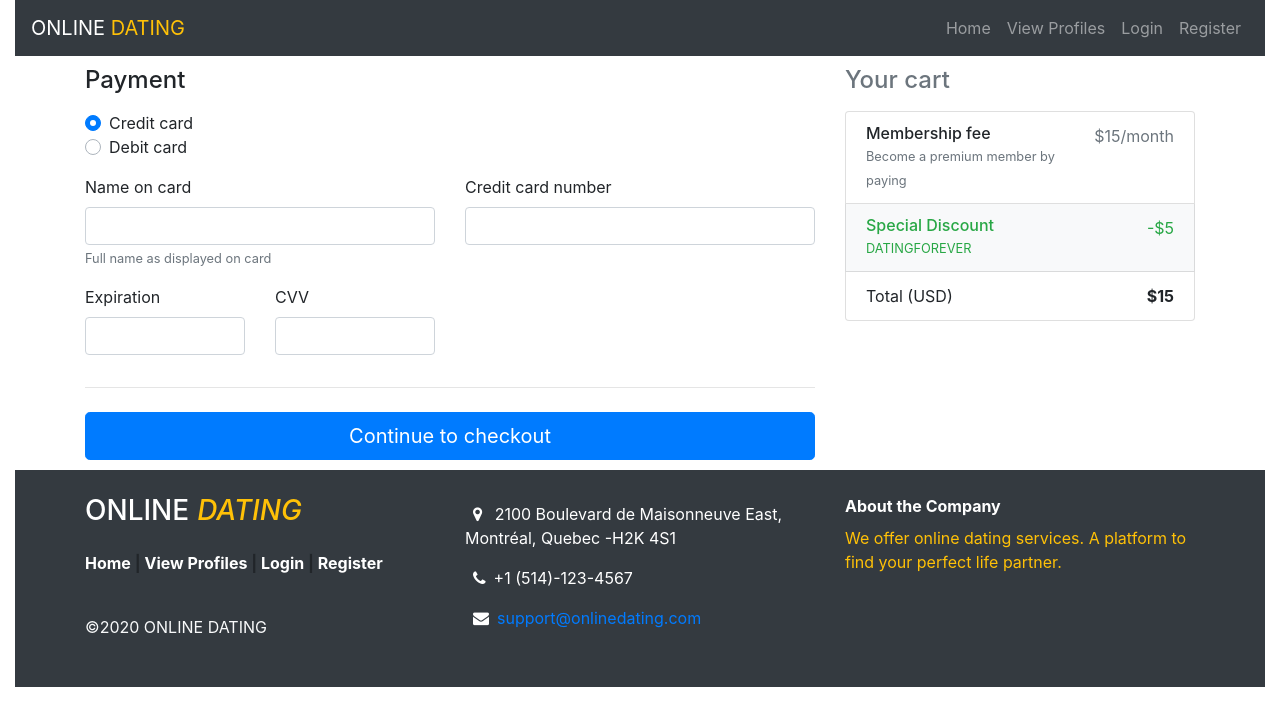
After one commit to vatsal121/datingSitePHP, a PHP site: page /become-premium-member.php in a window 1280 px wide. The commit adds this page. Shown: the top 726 px of the page. Run offline with PHP 8.4, Linux system fonts and the light colour scheme.

Commit message:
Added premium member page and functionality on view profile page

```diff
--- /dev/null
+++ b/become-premium-member.php
@@ -0,0 +1,155 @@
+<?php
+session_start();
+require_once("./Connector/DbConnectorPDO.php");
+require("./helper/helperFunctions.php");
+$userId = isset($_SESSION["userId"]) && !empty($_SESSION["userId"]) ? $_SESSION["userId"] : 0;
+$userObj = $userId !== 0 && !IsVariableIsSetOrEmpty($_SESSION["user"]) ? $_SESSION["user"] : "";
+$connection = getConnection();
+if (isset($_POST["checkout"]) && !IsVariableIsSetOrEmpty($_POST["checkout"])) {
+    $query = "update profile set user_role='premium' where id=:userId";
+    $stmt = $connection->prepare($query);
+    $stmt->bindParam(':userId', $userId);
+    $stmt->execute();
+    $userObj["user_role"] = "premium";
+    $_SESSION["user"] = $userObj;
+
+    header("location:./view-profiles.php");
+}
+?>
+<!doctype html>
+<html lang="en">
+<head>
+    <meta charset="UTF-8">
+    <meta name="viewport"
+          content="width=device-width, user-scalable=no, initial-scale=1.0, maximum-scale=1.0, minimum-scale=1.0">
+    <meta http-equiv="X-UA-Compatible" content="ie=edge">
+    <?php include("./includes/header.php") ?>
+    <link href="./css/style.css" rel="stylesheet" type="text/css">
+    <title>Become Premium Member</title>
+</head>
+<body>
+<div class="container-fluid wrapper">
+    <?php
+    include("./includes/nav-bar.php")
+    ?>
+    <div class="container">
+        <div class="row mt-10 mb-10 justify-content-center">
+            <div class="col-md-4 order-md-2 mb-4">
+                <h4 class="d-flex justify-content-between align-items-center mb-3">
+                    <span class="text-muted">Your cart</span>
+                </h4>
+                <ul class="list-group mb-3">
+
+
+                    <li class="list-group-item d-flex justify-content-between lh-condensed">
+                        <div>
+                            <h6 class="my-0">Membership fee</h6>
+                            <small class="text-muted">Become a premium member by paying </small>
+                        </div>
+                        <span class="text-muted">$15/month</span>
+                    </li>
+                    <li class="list-group-item d-flex justify-content-between bg-light">
+                        <div class="text-success">
+                            <h6 class="my-0">Special Discount</h6>
+                            <small>DATINGFOREVER</small>
+                        </div>
+                        <span class="text-success">-$5</span>
+                    </li>
+                    <li class="list-group-item d-flex justify-content-between">
+                        <span>Total (USD)</span>
+                        <strong>$15</strong>
+                    </li>
+                </ul>
+
+
+            </div>
+            <div class="col-md-8 col-md-offset-2 order-md-1">
+
+                <form class="needs-validation" method="post" action="become-premium-member.php" novalidate="">
+
+                    <h4 class="mb-3">Payment</h4>
+
+                    <div class="d-block my-3">
+                        <div class="custom-control custom-radio">
+                            <input id="credit" name="paymentMethod" type="radio" class="custom-control-input" checked=""
+                                   required="">
+                            <label class="custom-control-label" for="credit">Credit card</label>
+                        </div>
+                        <div class="custom-control custom-radio">
+                            <input id="debit" name="paymentMethod" type="radio" class="custom-control-input"
+                                   required="">
+                            <label class="custom-control-label" for="debit">Debit card</label>
+                        </div>
+                    </div>
+                    <div class="row">
+                        <div class="col-md-6 mb-3">
+                            <label for="cc-name">Name on card</label>
+                            <input type="text" class="form-control" id="cc-name" placeholder="" required="">
+                            <small class="text-muted">Full name as displayed on card</small>
+                            <div class="invalid-feedback">
+                                Name on card is required
+                            </div>
+                        </div>
+                        <div class="col-md-6 mb-3">
+                            <label for="cc-number">Credit card number</label>
+                            <input type="text" class="form-control" id="cc-number" placeholder="" required="">
+                            <div class="invalid-feedback">
+                                Credit card number is required
+                            </div>
+                        </div>
+                    </div>
+                    <div class="row">
+                        <div class="col-md-3 mb-3">
+                            <label for="cc-expiration">Expiration</label>
+                            <input type="text" class="form-control" id="cc-expiration" placeholder="" required="">
+                            <div class="invalid-feedback">
+                                Expiration date required
+                            </div>
+                        </div>
+                        <div class="col-md-3 mb-3">
+                            <label for="cc-expiration">CVV</label>
+                            <input type="text" class="form-control" id="cc-cvv" placeholder="" required="">
+                            <div class="invalid-feedback">
+                                Security code required
+                            </div>
+                        </div>
+                    </div>
+                    <hr class="mb-4">
+                    <input class="btn btn-primary btn-lg btn-block" name="checkout" type="submit"
+                           value="Continue to checkout">
+                </form>
+            </div>
+        </div>
+
+    </div>
+
+
+    <!-- footer -->
+
+    <?php include("./includes/footer.php") ?>
+    <!-- end of footer -->
+</div>
+<script>
+    // Example starter JavaScript for disabling form submissions if there are invalid fields
+    (function () {
+        'use strict';
+
+        window.addEventListener('load', function () {
+            // Fetch all the forms we want to apply custom Bootstrap validation styles to
+            var forms = document.getElementsByClassName('needs-validation');
+
+            // Loop over them and prevent submission
+            var validation = Array.prototype.filter.call(forms, function (form) {
+                form.addEventListener('submit', function (event) {
+                    if (form.checkValidity() === false) {
+                        event.preventDefault();
+                        event.stopPropagation();
+                    }
+                    form.classList.add('was-validated');
+                }, false);
+            });
+        }, false);
+    })();
+</script>
+</body>
+</html>
--- a/css/style.css
+++ b/css/style.css
@@ -208,6 +208,10 @@
     height: 250px;
 }
 
+.btnPremium, .btnPremium:hover {
+    color: #fff;
+}
+
 /* Edit Profile Page CSS */
 
 #leftPanel {
--- a/includes/footer.php
+++ b/includes/footer.php
@@ -1,3 +1,12 @@
+<?php
+include_once("./helper/helperFunctions.php");
+$userId = 0;
+$user = [];
+if (isset($_SESSION["userId"])) {
+    $userId = !IsVariableIsSetOrEmpty($_SESSION['userId']) ? $_SESSION['userId'] : 0;
+    $user = $userId !== 0 && !IsVariableIsSetOrEmpty($_SESSION['user']) ? $_SESSION['user'] : [];
+}
+?>
 <footer class="mt-10 bg-dark">
     <div class="container">
         <div class="row ">
@@ -8,13 +17,25 @@
                     </h3>
 
                     <p class="footer-links font-weight-bold">
-                        <a class="text-white" href="#">Home</a>
+                        <a class="text-white" href="./index.php">Home</a>
                         |
-                        <a class="text-white" href="#">View Profiles</a>
-                        |
-                        <a class="text-white" href="#">Login</a>
-                        |
-                        <a class="text-white" href="#">Register</a>
+                        <a class="text-white" href="./view-profiles.php">View Profiles</a>
+                        <?php
+                        if ($userId === 0) {
+                            ?>
+                            |
+                            <a class="text-white" href="./login.php">Login</a>
+                            |
+                            <a class="text-white" href="./register.php">Register</a>
+                            <?php
+                        } else {
+                            ?>
+                            |
+                            <a class="text-white" href="./edit-profile.php">Edit Profile</a>
+                            <?php
+                        }
+                        ?>
+
                     </p>
                     <p class="text-light py-4 mb-4">&copy;<?php echo date("Y"); ?> ONLINE DATING</p>
                 </div>
--- a/includes/nav-bar.php
+++ b/includes/nav-bar.php
@@ -1,4 +1,12 @@
-
+<?php
+include_once("./helper/helperFunctions.php");
+$userId = 0;
+$user = [];
+if (isset($_SESSION["userId"])) {
+    $userId = !IsVariableIsSetOrEmpty($_SESSION['userId']) ? $_SESSION['userId'] : 0;
+    $user = $userId !== 0 && !IsVariableIsSetOrEmpty($_SESSION['user']) ? $_SESSION['user'] : [];
+}
+?>
 <header>
     <nav class="navbar navbar-dark bg-dark navbar-expand-sm">
         <a class="navbar-brand" href="./index.php">
@@ -11,14 +19,25 @@
         </button>
         <div class="collapse navbar-collapse justify-content-end" id="navbar-list-2">
             <ul class="navbar-nav">
-                <li class="nav-item active">
+                <?php
+                if ($userId !== 0 && count($user) > 0) {
+                    ?>
+                    <li class="nav-item">
+                        <a class="nav-link" href="#"
+                           onclick="return false">Hello <?= $user["firstName"] . " " . $user["lastName"] ?>!</a>
+                    </li>
+                    <?php
+                }
+                ?>
+
+                <li class="nav-item">
                     <a class="nav-link" href="./index.php">Home</a>
                 </li>
                 <li class="nav-item">
                     <a class="nav-link" href="./view-profiles.php">View Profiles</a>
                 </li>
                 <?php
-                if (isset($_SESSION['userId']) && !empty($_SESSION['userId']) && $_SESSION['userId'] !== 0) {
+                if ($userId !== 0) {
                     ?>
                     <li class="nav-item">
                         <a class="nav-link" href="./edit-profile.php">Edit-Profile</a>
```
Also changed, not shown: view-profiles.php (+94 -19 lines).
